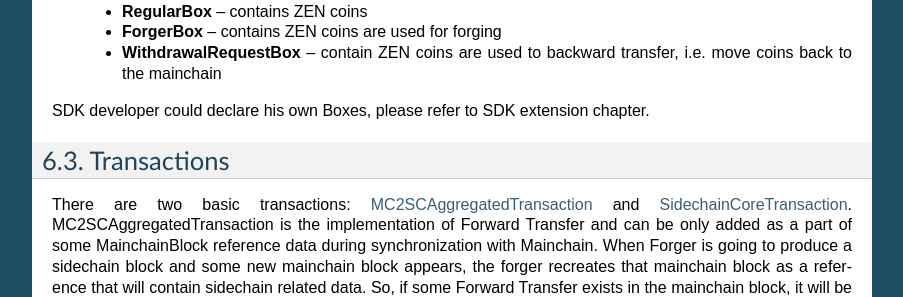
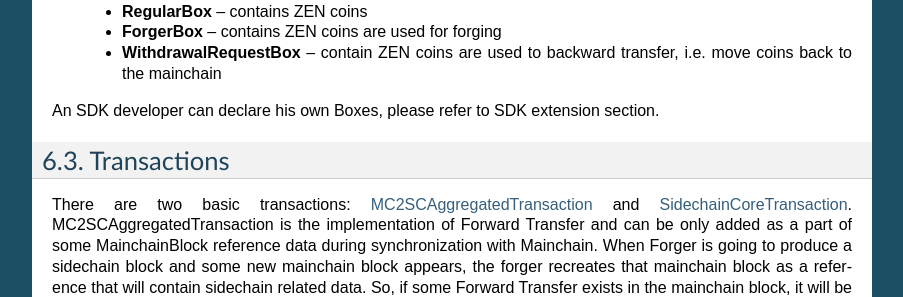
Before and after one commit to megaluck/documentation, a Sphinx documentation site: the page built from docs/introduction/06-Base-App.rst, in a window 1280 px wide and 900 px high, scrolled down 846 px. Shown: the part 158-455 px from the top of the window, without its empty margins (198-1101 px from the left). Built offline with Sphinx 7.4.7, drawn with Linux system fonts in a browser that asks for light colours; pages that are not in the unit, such as notebooks, are missing from menus.

Commit message:
language update

```diff
--- a/docs/introduction/06-Base-App.rst
+++ b/docs/introduction/06-Base-App.rst
@@ -51,7 +51,7 @@ The following Coin-Box types are provided by SDK:
   * **RegularBox** -- contains ZEN coins
   * **ForgerBox** -- contains ZEN coins are used for forging
   * **WithdrawalRequestBox** -- contain ZEN coins are used to backward transfer, i.e. move coins back to the mainchain
-SDK developer could declare his own Boxes, please refer to SDK extension chapter.
+An SDK developer can declare his own Boxes, please refer to SDK extension section.
 
 Transactions
 ************
```
